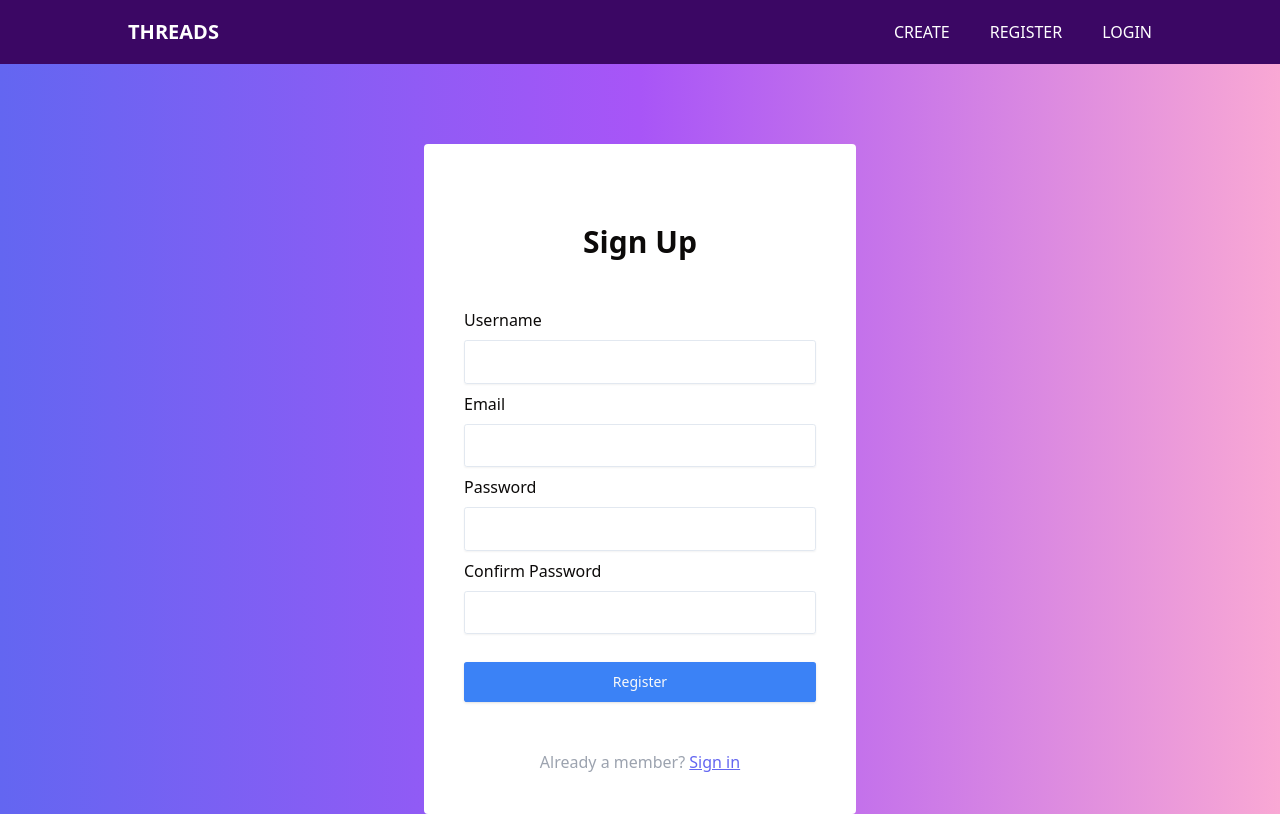
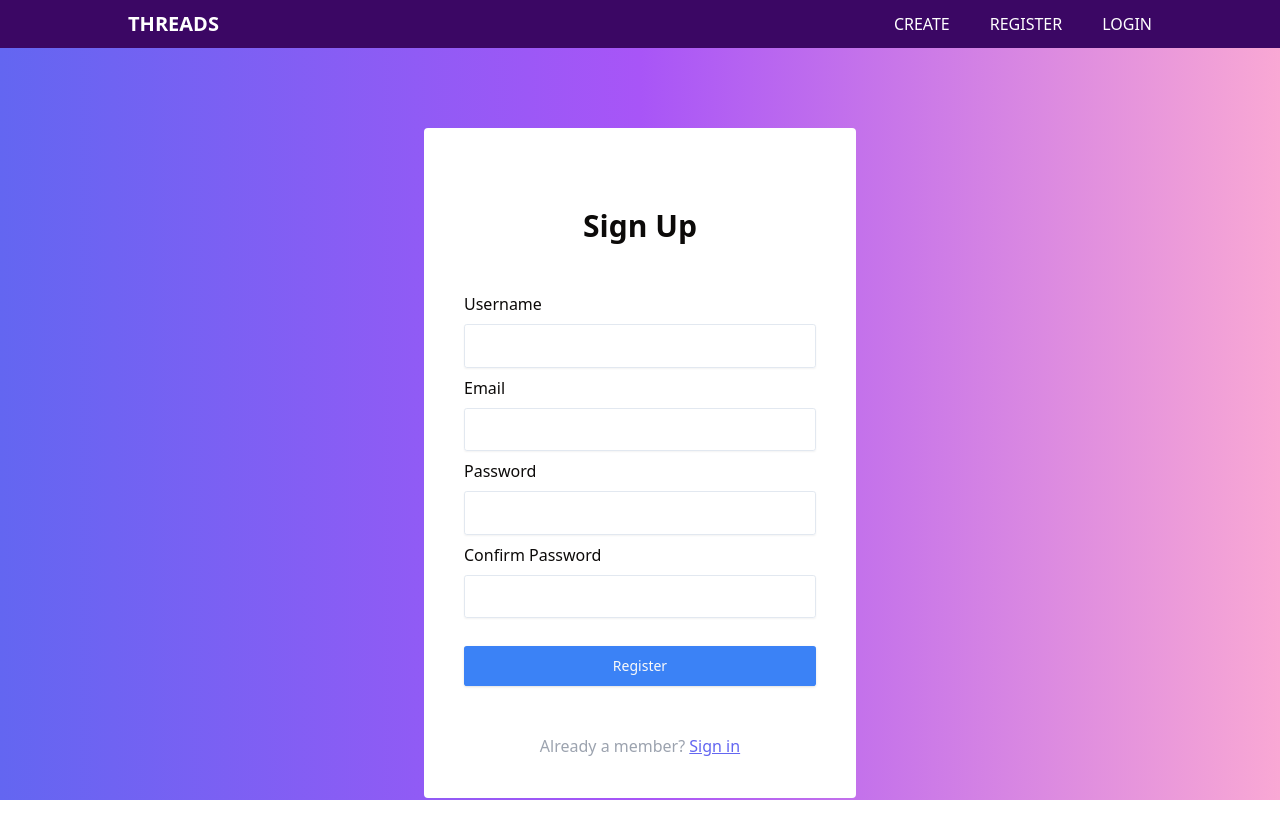
Before and after one commit to Narek-Pogosian/typescript-grupp, a React (Vite) app: page /register in a window 1280 px wide. Built offline with nearby package versions, Linux system fonts and the light colour scheme.

Commit message:
resized header

```diff
--- a/src/components/Header.tsx
+++ b/src/components/Header.tsx
@@ -18,7 +18,7 @@ const Header = () => {
   };
   return (
     <>
-      <header className="h-[4rem] bg-purple-950">
+      <header className="h-[3rem] bg-purple-950">
         <div className="w-[80%] h-full mx-auto flex justify-between items-center">
           <NavLink
             to="/"
--- a/src/pages/Create.tsx
+++ b/src/pages/Create.tsx
@@ -106,7 +106,7 @@ const Create = () => {
   console.log(formData);
 
   return (
-    <section className="min-h-[calc(100vh-4rem)] bg-purple-400">
+    <section className="min-h-[calc(100vh-3rem)] bg-purple-400">
       <div className="w-[35rem] mx-auto flex flex-col gap-5">
         <form
           className="flex flex-col gap-5 bg-white p-10 rounded mt-24"
--- a/src/pages/Login.tsx
+++ b/src/pages/Login.tsx
@@ -66,7 +66,7 @@ const Login = () => {
   };
 
   return (
-    <section className="min-h-[calc(100vh-4rem)] bg-gradient-to-r from-indigo-500 via-purple-500 to-pink-300">
+    <section className="min-h-[calc(100vh-3rem)] bg-gradient-to-r from-indigo-500 via-purple-500 to-pink-300">
       <div className="w-[27rem] mx-auto flex flex-col gap-10 pt-20">
         <form
           className="flex flex-col gap-2 p-10 bg-white rounded"
--- a/src/pages/Register.tsx
+++ b/src/pages/Register.tsx
@@ -70,7 +70,7 @@ const Register = () => {
   };
 
   return (
-    <section className="min-h-[calc(100vh-4rem)] bg-gradient-to-r from-indigo-500 via-purple-500 to-pink-300">
+    <section className="min-h-[calc(100vh-3rem)] bg-gradient-to-r from-indigo-500 via-purple-500 to-pink-300">
       <div className="w-[27rem] mx-auto flex flex-col gap-10 pt-20">
         <form
           className="flex flex-col gap-2 p-10 bg-white rounded opacity"
```
